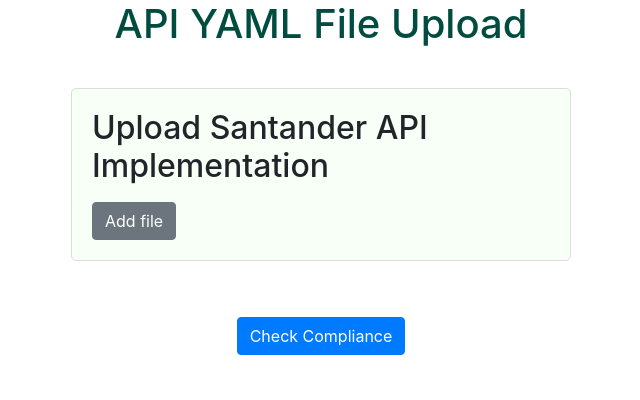
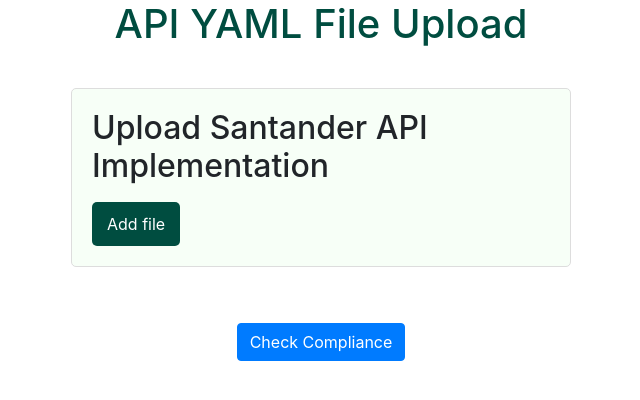
Before and after one commit to maciekSzubiczuk/polishAPI_compliance_tool, a Flask app: page / in a window 1280 px wide. Shown: the part 168-568 px from the top of the page, without its empty margins (319-959 px from the left). Run offline with Flask 3, Linux system fonts and the light colour scheme; some libraries are stand-ins or nearby versions.

Commit message:
added better button colors

```diff
--- a/app/templates/upload.html
+++ b/app/templates/upload.html
@@ -57,6 +57,20 @@
             max-width: 100px;
             height: auto;
             margin-bottom: 20px;
+        }
+        .add-file-btn {
+        background-color: #004d40; /* Dark green color */
+        color: white; /* Text color */
+        border: none; /* No border */
+        padding: 10px 15px; /* Padding around the text */
+        border-radius: 5px; /* Rounded corners */
+        cursor: pointer; /* Pointer cursor on hover */
+        transition: box-shadow 0.3s ease; /* Smooth transition for box-shadow effect */
+        }
+
+        .add-file-btn:hover {
+            box-shadow: 0 0 8px 2px rgba(255,255,255,0.8); /* Brighter edges on hover */
+            color: white; /* Maintain the same white text color on hover */
         }
     </style>
     <script>
@@ -122,7 +136,7 @@
             <div class="upload-container">
                 <div class="upload-section" id="santander-upload-section">
                     <h2>Upload Santander API Implementation</h2>
-                    <button type="button" id="add-file-button" class="btn btn-secondary mt-2" onclick="addFileInput()">Add file</button>
+                    <button type="button" id="add-file-button" class="btn add-file-btn mt-2" onclick="addFileInput()">Add file</button>
                 </div>
             </div>
             <div class="button-section">
```
Also changed, not shown: 1 other file.
